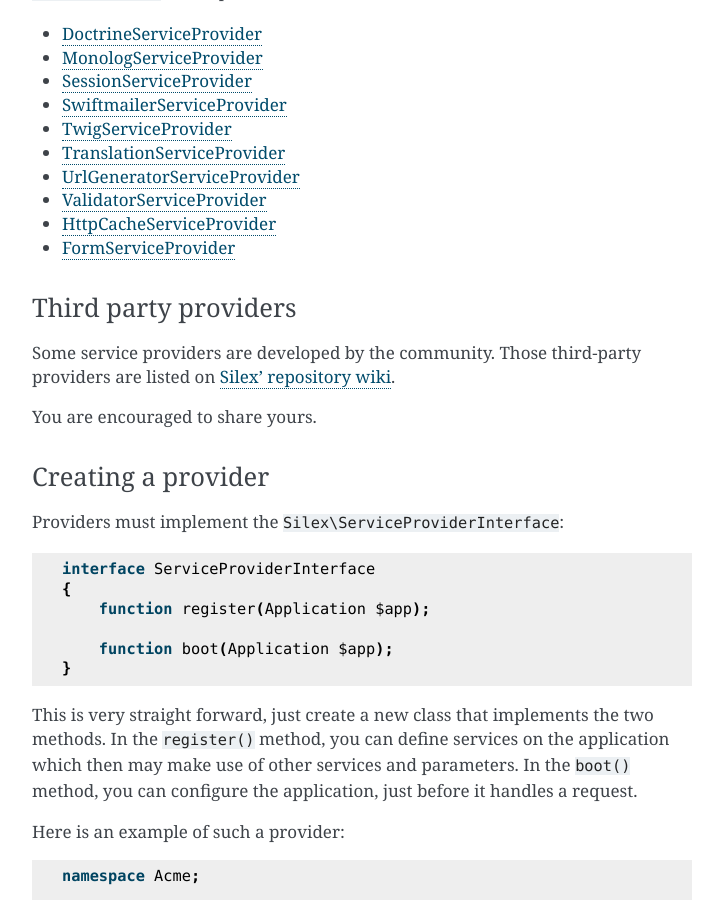
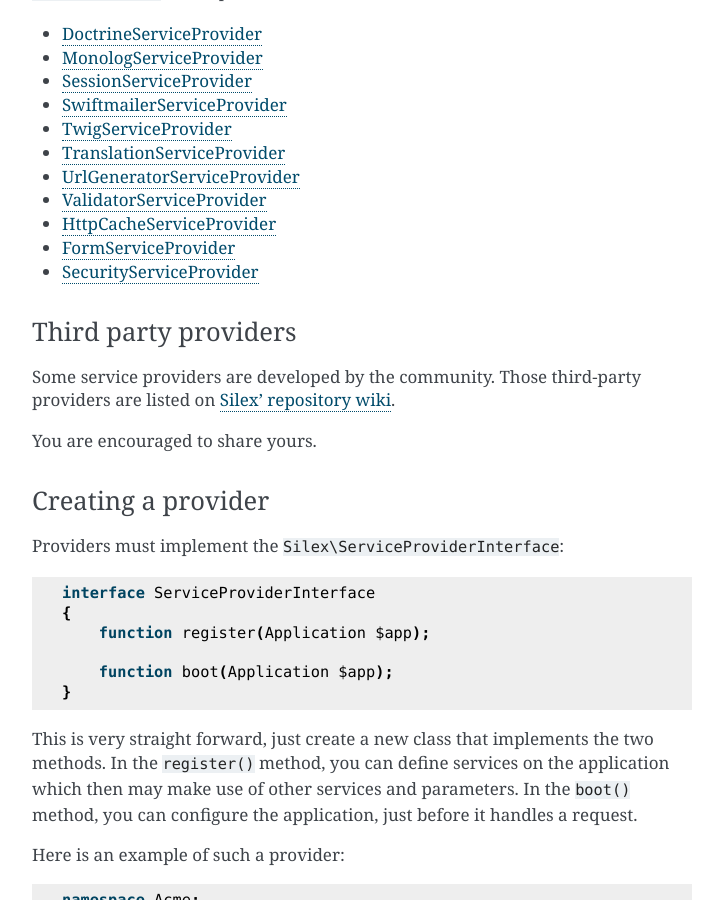
Before and after one commit to silexphp/Silex, a Sphinx documentation site: the page built from doc/providers.rst, in a window 1280 px wide and 900 px high, scrolled down 1104 px. Shown: the whole window, without its empty margins (388-1111 px from the left). Built offline with Sphinx 7.4.7, drawn with Linux system fonts in a browser that asks for light colours.

Commit message:
Add SecurityServiceProvider to list of included providers

```diff
--- a/doc/providers.rst
+++ b/doc/providers.rst
@@ -59,6 +59,7 @@
 * :doc:`ValidatorServiceProvider <providers/validator>`
 * :doc:`HttpCacheServiceProvider <providers/http_cache>`
 * :doc:`FormServiceProvider <providers/form>`
+* :doc:`SecurityServiceProvider <providers/security>`
 
 Third party providers
 ~~~~~~~~~~~~~~~~~~~~~
```
